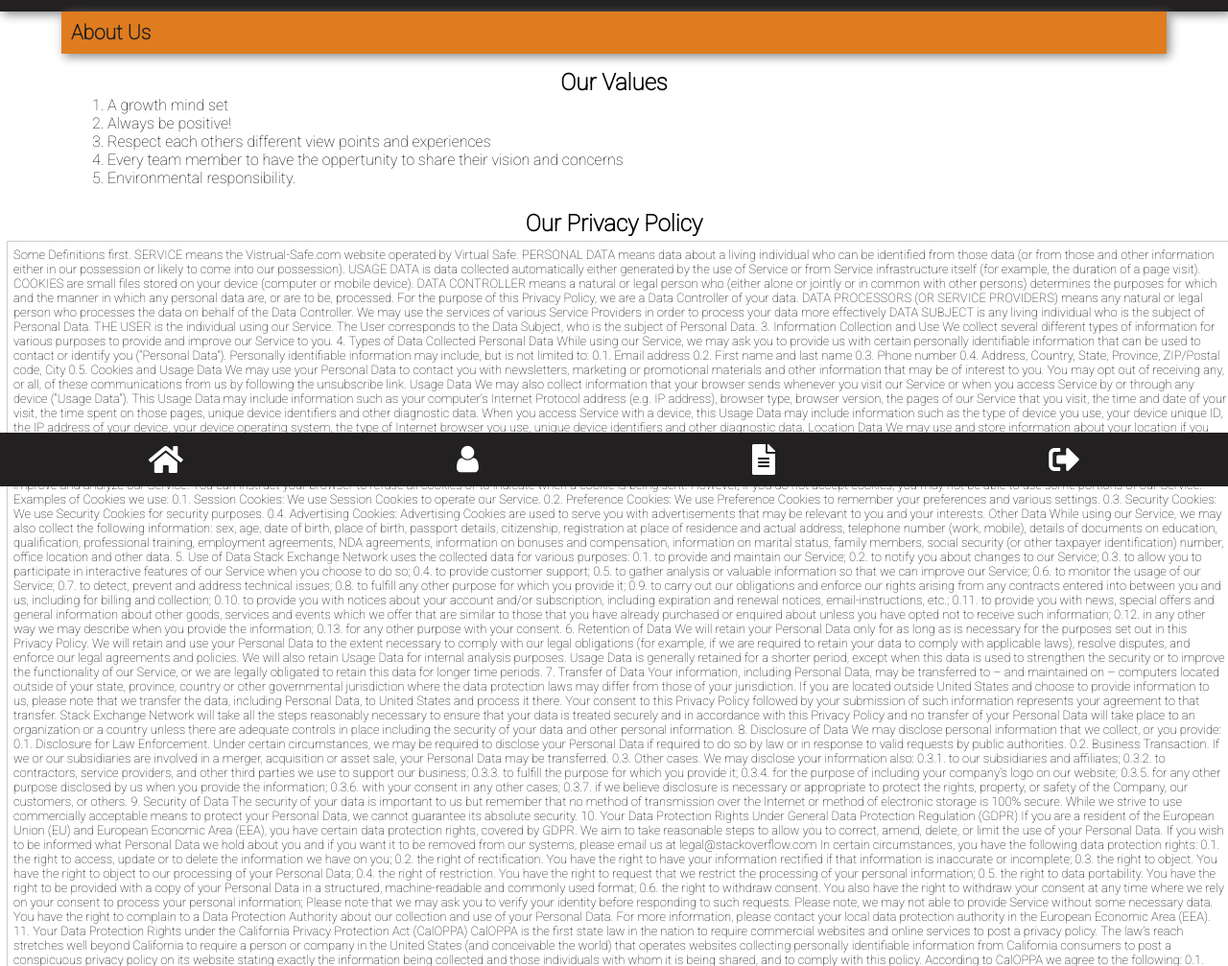
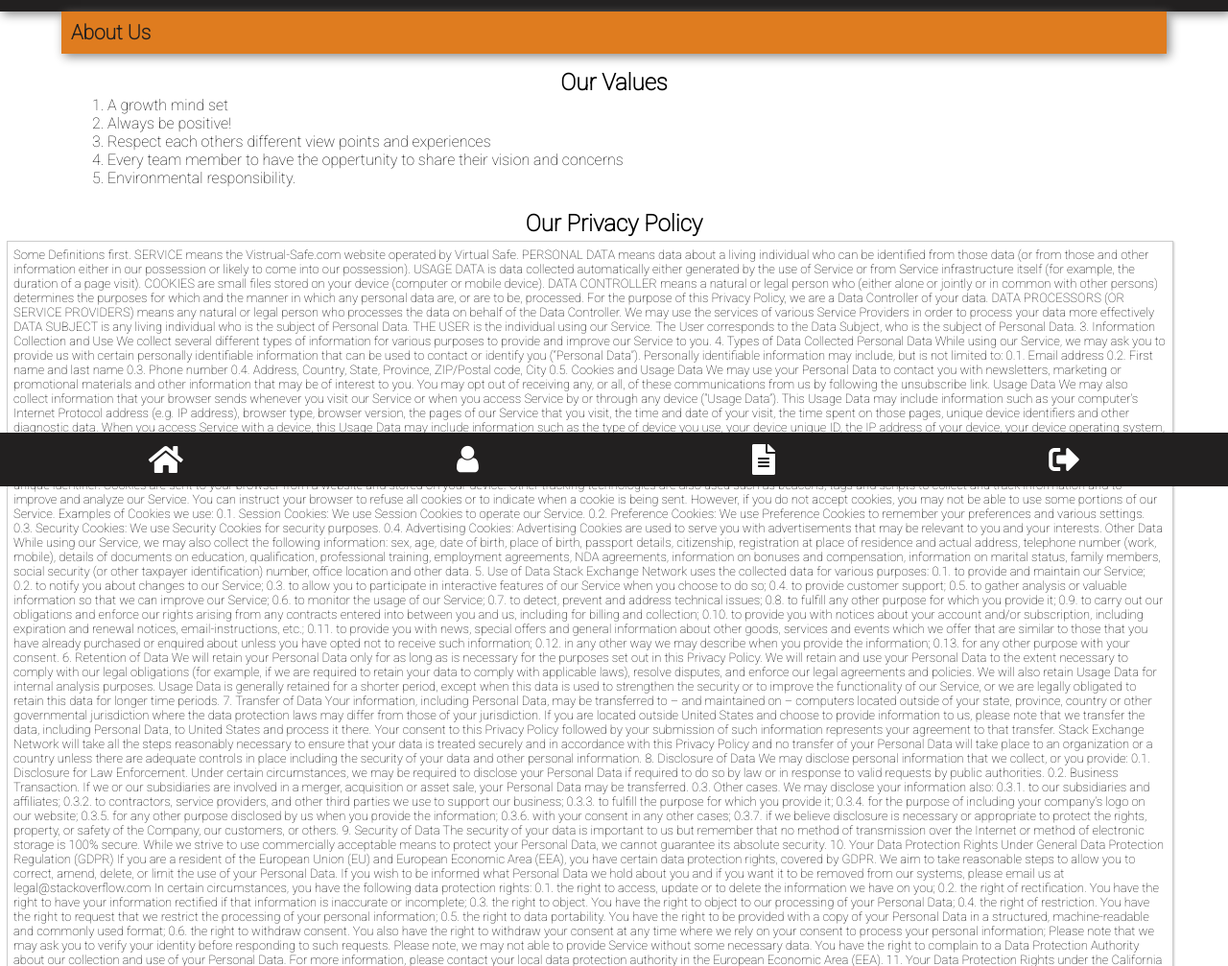
Before and after one commit to landroide13/karensApp, a plain HTML site: page about.html in a window 1280 px wide. Shown: the part 293-1300 px from the top of the page at 96% size. Drawn offline with Linux system fonts and the light colour scheme.

Commit message:
text style

```diff
--- a/style.css
+++ b/style.css
@@ -502,7 +502,7 @@ img{
   padding: .5em;
   margin: .3em .5em;
   box-shadow: 1px 1px 2px #ccc;
-  width: 100%;
+  width: 95%;
   height: 100%;
   font-size: small;
 }
```
Also changed, not shown: main.html (+1 -1 lines).
